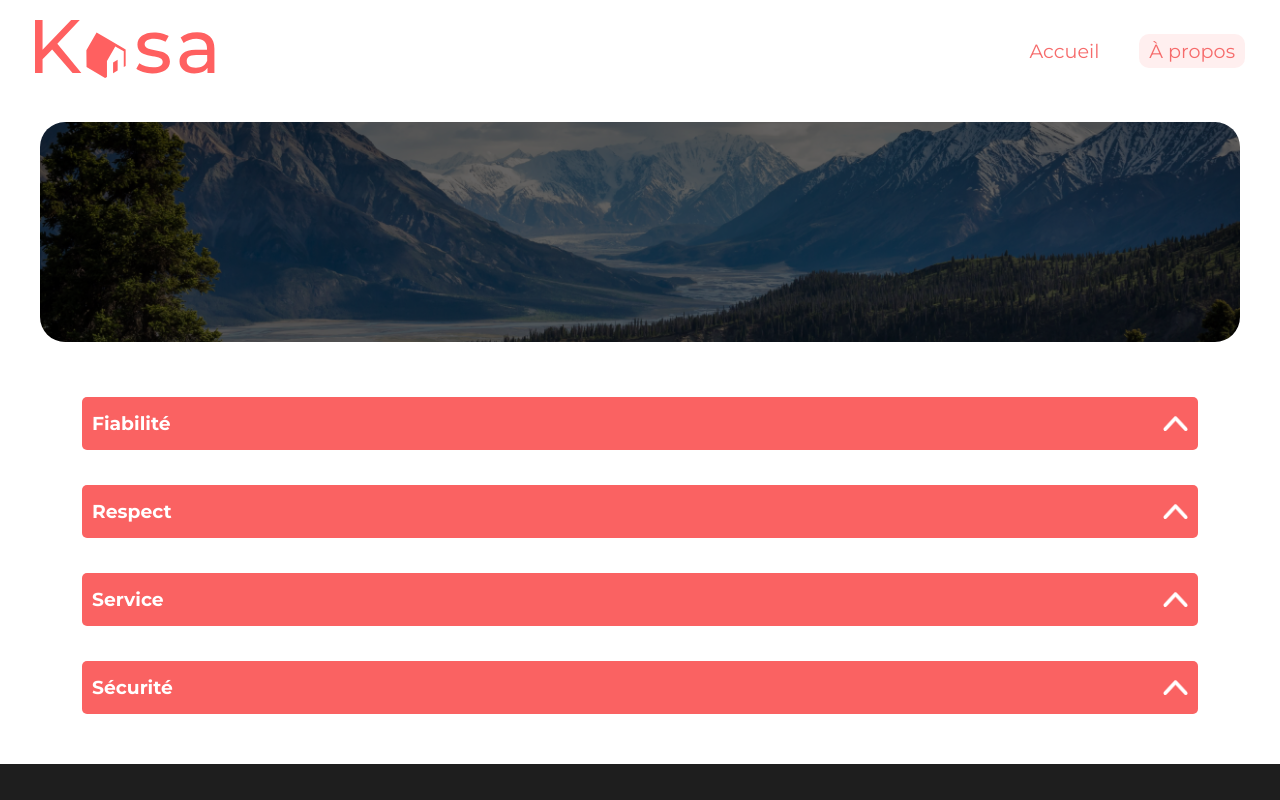
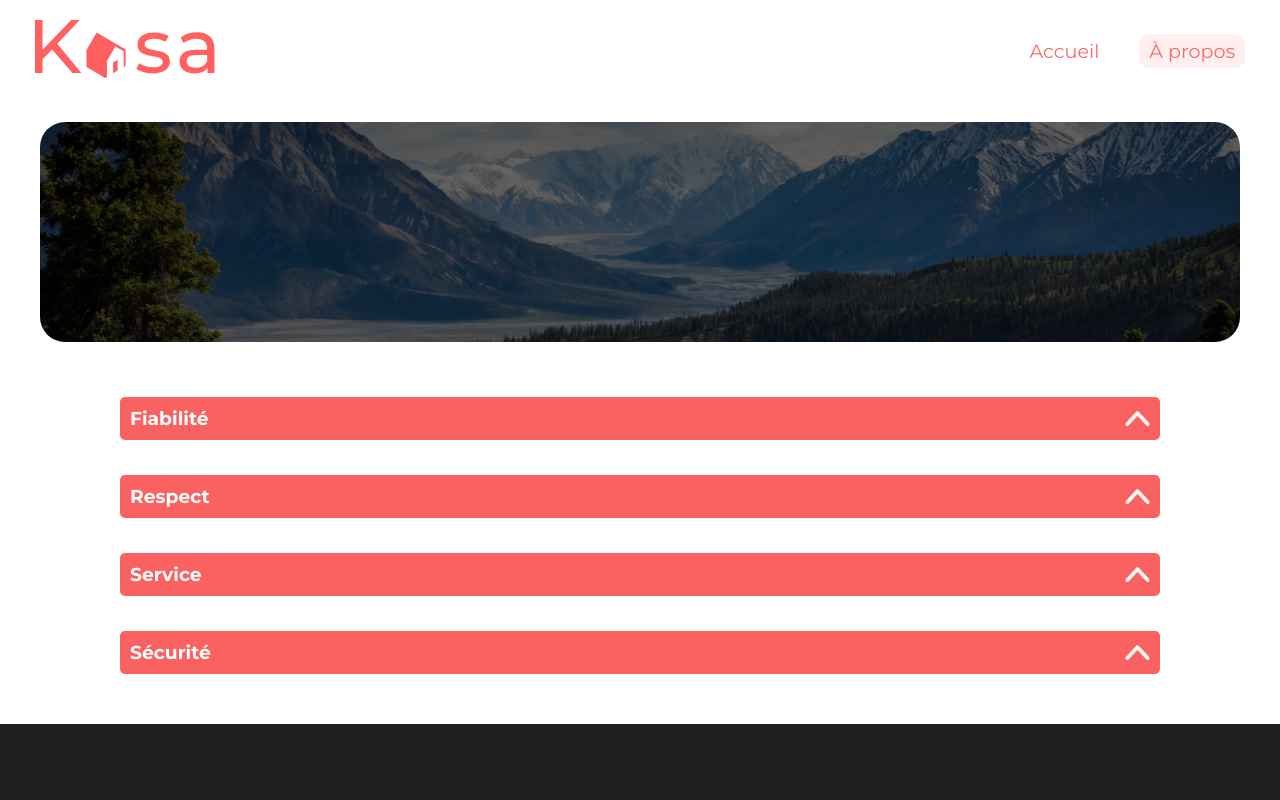
Before and after one commit to Spectrenard/P5-Kasa, a React (Create React App) app: page /about in a window 1280 px wide. Shown: the top 800 px of the page. Built offline with nearby package versions, Linux system fonts and the light colour scheme.

Commit message:
body color change

```diff
--- a/public/index.html
+++ b/public/index.html
@@ -25,9 +25,7 @@
       html,
       body {
         background-color: white;
-        min-height: 100svh;
-  min-height: 100dvh;
-  min-height: 100vh;
+        height: 100vh;
       }
     </style>
   </head>
--- a/src/pages/About/_About.scss
+++ b/src/pages/About/_About.scss
@@ -1,13 +1,13 @@
 .full-page {
-  padding: 0px 20px;
+
   .collapse-item {
     width: 90%;
-    max-width: 1240px;
+    max-width: 1040px;
     margin: 35px auto;
 
     .collapse-header {
       align-items: center;
-      padding: 15px 10px;
+      padding: 10px 10px;
       border-radius: 5px;
       display: flex;
       justify-content: space-between;
--- a/src/styles/_All.scss
+++ b/src/styles/_All.scss
@@ -7,13 +7,6 @@
   text-decoration: none;
 }
 
-body  {
-  min-height: 100svh;
-  min-height: 100dvh;
-  min-height: 100vh;
+#root {
+  background-color: white;
 }
-
-#root{
-  background-color: white;
-  color: white;
-}
```
